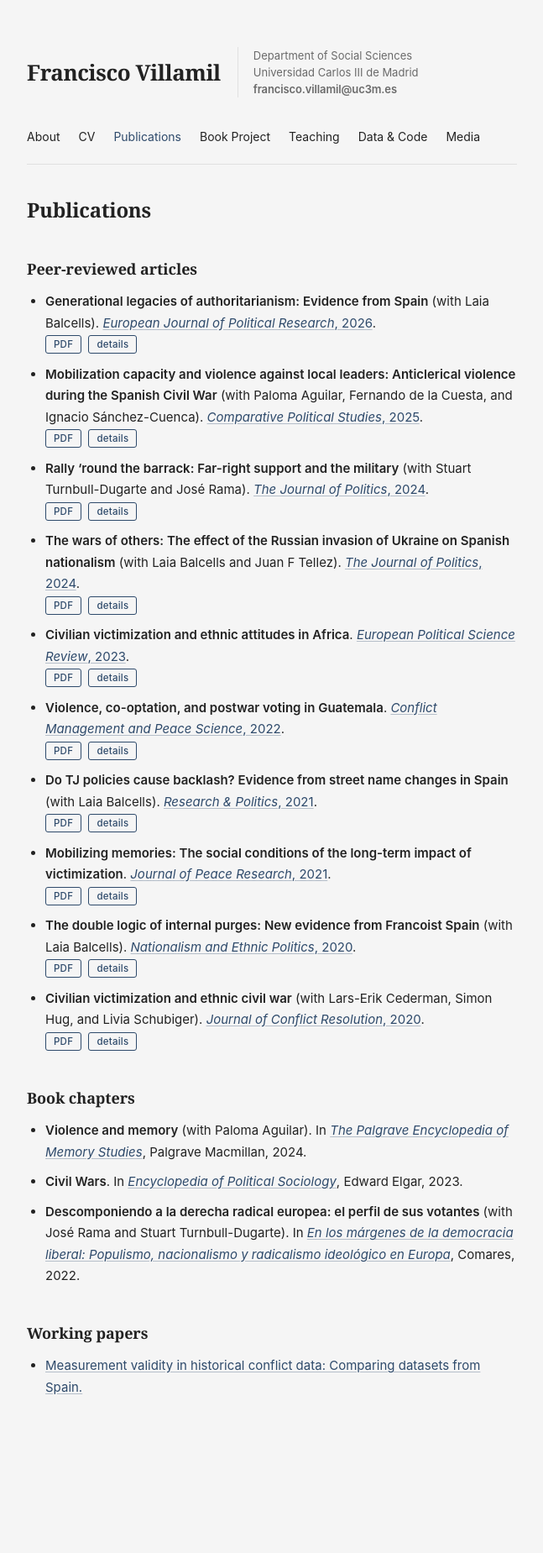
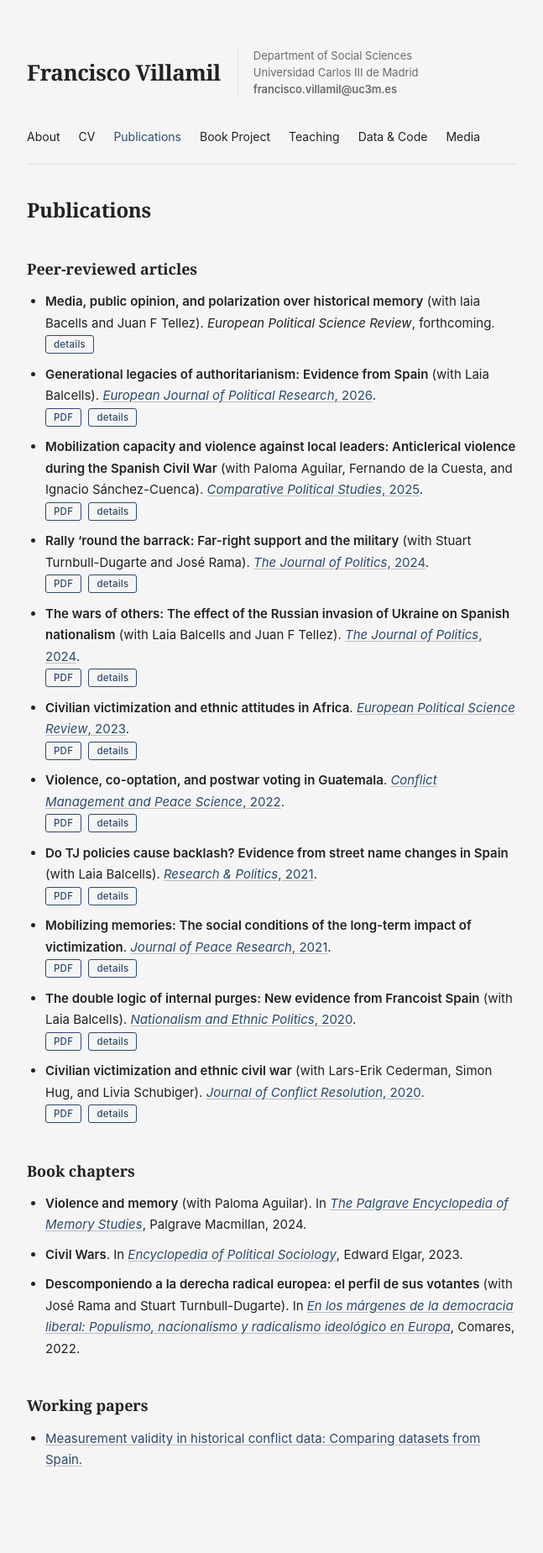
Before and after one commit to franvillamil/franvillamil.github.io, a Jekyll site: the page built from research.md, in a window 1280 px wide. Shown: the whole page at 84% size, without its empty margins (316-963 px from the left). Built offline with Jekyll 4.4.1, drawn with Linux system fonts in a browser that asks for light colours; a style sheet for code colours, icons or effects is not loaded; our own code applies the rules of GitHub Pages for plain Markdown files; before the commit the page ends 1762 px from its top, so only the background shows below that.

Commit message:
autoupdate

```diff
--- a/research.md
+++ b/research.md
@@ -6,6 +6,8 @@ layout: default
 
 ### Peer-reviewed articles
 
+* **Media, public opinion, and polarization over historical memory** (with laia Bacells and Juan F Tellez). *European Political Science Review*, forthcoming.
+<br/><a href="./pubs/2027_balcells_tellez_villamil.html"><button type="button button1">details</button></a>
 * **Generational legacies of authoritarianism: Evidence from Spain** (with Laia Balcells). [*European Journal of Political Research*, 2026](https://doi.org/10.1017/S1475676526101042).
 <br/><a href="https://www.cambridge.org/core/services/aop-cambridge-core/content/view/E689D5140DC9877D46BCDE1F58A10508/S1475676526101042a.pdf/generational-legacies-of-authoritarianism-evidence-from-spain.pdf" target="_blank"><button type="button button1">PDF</button></a> <a href="./pubs/2026_balcells_villamil.html"><button type="button button1">details</button></a>
 * **Mobilization capacity and violence against local leaders: Anticlerical violence during the Spanish Civil War** (with Paloma Aguilar, Fernando de la Cuesta, and Ignacio Sánchez-Cuenca). [*Comparative Political Studies*, 2025](https://doi.org/10.1177/00104140241269894). <br/><a href="https://nbviewer.org/github/franvillamil/franvillamil.github.io/blob/master/files/pubs/2025_Aguilar_etal_preprint.pdf" target="_blank"><button type="button button1">PDF</button></a> <a href="./pubs/2025_aguilar_et_al.html"><button type="button button1">details</button></a>
```
Also changed, not shown: pubs/2027_balcells_tellez_villamil.md (added, +12 -0 lines).
